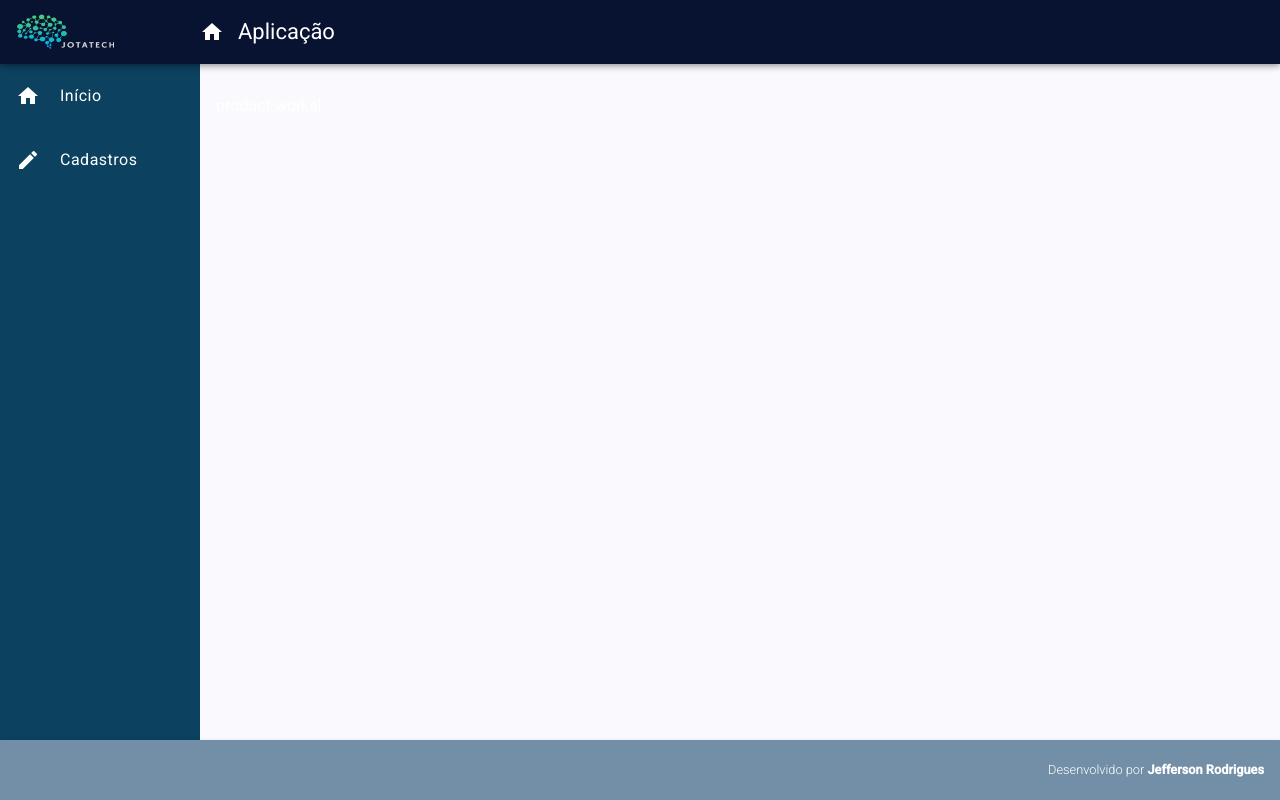
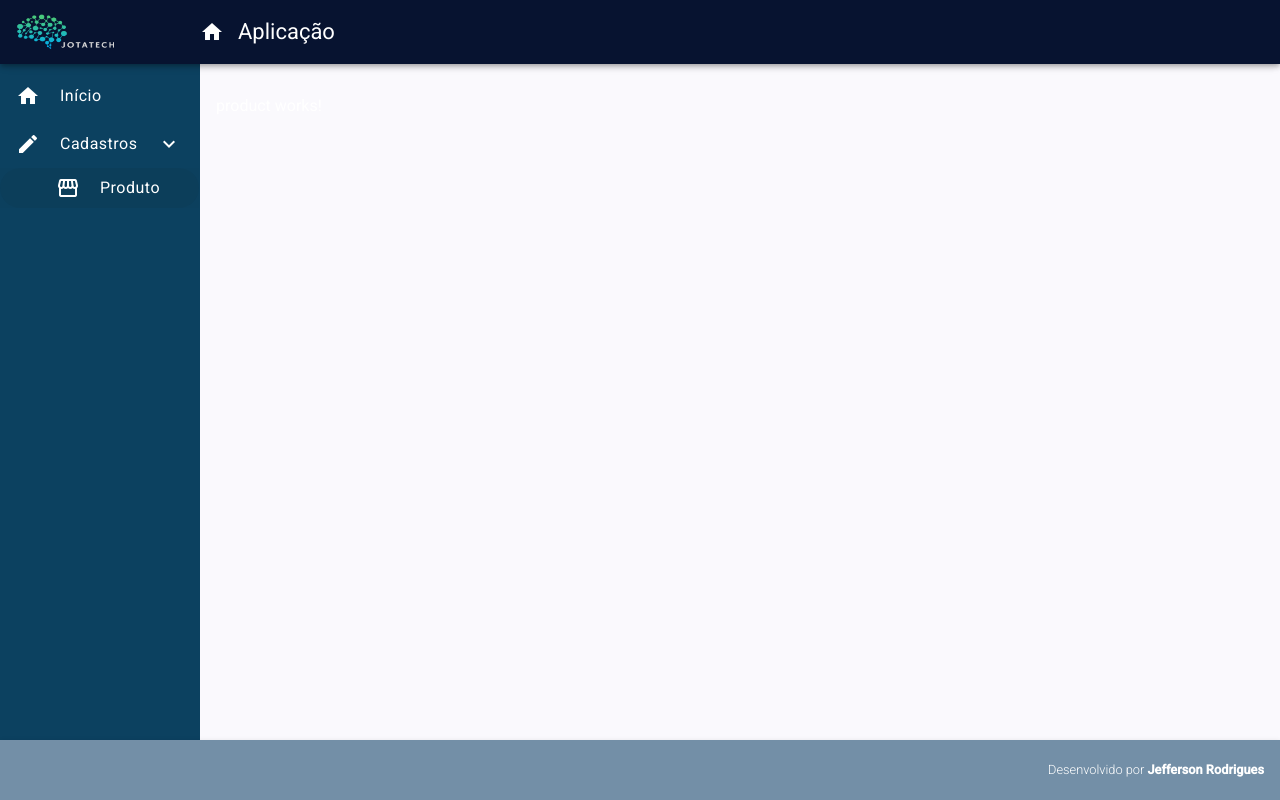
Before and after one commit to Jeff-Rdg/Stock_v2, an Angular app: page /register/product in a window 1280 px wide. Built offline with nearby package versions, Linux system fonts and the light colour scheme.

Commit message:
modify: implements dinamic nav component

```diff
--- a/src/app/shared/components/nav/nav.component.html
+++ b/src/app/shared/components/nav/nav.component.html
@@ -1,13 +1,43 @@
-<mat-sidenav-container class="container ">
-  <mat-sidenav #sidenav class="side-nav" mode="side" opened >
-    <mat-nav-list *ngFor="let item of navItems" class="nav-list">
-      <a mat-list-item [routerLink]="item.route">
-        <i class="material-icons v-middle">{{item.icon}}</i>
-        <span>{{item.label}}</span>
-      </a>
+<mat-sidenav-container class="container">
+  <mat-sidenav #sidenav class="side-nav" mode="side" opened>
+    <mat-nav-list class="nav-list">
+      <ng-container *ngFor="let item of navItems()">
+        <div *ngIf="item.children; else singleItem">
+          <a mat-list-item
+             (click)="toggleItem(item)"
+             [class.expanded]="item.isExpanded"
+             [class.active-parent]="isActive(item.route) ||
+                (item.children && hasActiveChild(item))">
+            <i class="material-icons v-middle">{{item.icon}}</i>
+            <span>{{item.label}}</span>
+            <i class=" material-icons toggle-icon v-middle">
+              {{item.isExpanded ? 'expand_less' : 'expand_more'}}
+            </i>
+          </a>
+          <div *ngIf="item.isExpanded" class="subitems">
+            <a *ngFor="let child of item.children"
+               mat-list-item
+               class="subitem"
+               [routerLink]="child.route"
+               routerLinkActive="active">
+              <i class="material-icons v-middle">{{child.icon}}</i>
+              <span>{{child.label}}</span>
+            </a>
+          </div>
+        </div>
+        <ng-template #singleItem>
+          <a mat-list-item
+             [routerLink]="item.route"
+             routerLinkActive="active">
+            <i class="material-icons v-middle">{{item.icon}}</i>
+            <span>{{item.label}}</span>
+          </a>
+        </ng-template>
+      </ng-container>
     </mat-nav-list>
   </mat-sidenav>
+
   <mat-sidenav-content class="content">
-    <router-outlet/>
+    <router-outlet></router-outlet>
   </mat-sidenav-content>
 </mat-sidenav-container>
--- a/src/app/shared/components/nav/nav.component.scss
+++ b/src/app/shared/components/nav/nav.component.scss
@@ -22,3 +22,27 @@ mat-sidenav-content {
   height: 100%;
   box-sizing: border-box;
 }
+
+.subitems {
+  overflow: hidden;
+  background: rgba(0, 0, 0, 0.02);
+
+  .subitem {
+    padding-left: 56px !important;
+    height: 40px !important;
+
+    &.active {
+      background: rgba(0, 0, 0, 0.04);
+      font-weight: 500;
+    }
+  }
+}
+
+.toggle-icon {
+  margin-left: auto;
+  transition: transform 0.2s;
+
+  .expanded & {
+    transform: rotate(180deg);
+  }
+}
--- a/src/app/shared/components/nav/nav.component.ts
+++ b/src/app/shared/components/nav/nav.component.ts
@@ -1,39 +1,110 @@
-import { Component } from '@angular/core';
+import { Component, inject, OnInit, signal } from '@angular/core';
 import { MatSidenavModule } from '@angular/material/sidenav';
 import { MatListModule } from '@angular/material/list';
-import { Route, RouterLink, RouterOutlet } from '@angular/router';
+import {
+  NavigationEnd,
+  Route,
+  Router,
+  RouterLink,
+  RouterLinkActive,
+  RouterOutlet,
+} from '@angular/router';
 import { PublicRoute } from '../../layout/public/public.routes';
-import { NgForOf } from '@angular/common';
+import { NgForOf, NgIf } from '@angular/common';
+import { filter } from 'rxjs';
+
+interface NavItem {
+  label: string;
+  icon: string;
+  route?: string;
+  children?: NavItem[];
+  isExpanded?: boolean;
+}
 
 @Component({
   selector: 'app-nav',
-  imports: [MatSidenavModule, MatListModule, RouterOutlet, NgForOf, RouterLink],
+  imports: [
+    MatSidenavModule,
+    MatListModule,
+    RouterOutlet,
+    NgForOf,
+    RouterLink,
+    RouterLinkActive,
+    NgIf,
+  ],
   standalone: true,
   templateUrl: './nav.component.html',
   styleUrl: './nav.component.scss',
 })
-export class NavComponent {
-  navItems: {
-    label: string;
-    route: string;
-    icon: string;
-  }[] = [];
+export class NavComponent implements OnInit {
+  private router = inject(Router);
+  navItems = signal<NavItem[]>([]);
+
+  ngOnInit() {
+    this.navItems.set(this.buildNavItems(PublicRoute.children || []));
+
+    this.updateExpandedState();
+    this.router.events
+      .pipe(filter((event) => event instanceof NavigationEnd))
+      .subscribe(() => this.updateExpandedState());
+  }
 
   constructor() {
-    this.getMenuItems(PublicRoute);
+    const routerConfig = this.router.config.find((r) => r.path === '');
+    if (routerConfig?.children) {
+      this.navItems.set(this.buildNavItems(routerConfig.children));
+    }
   }
 
-  private getMenuItems(route: Route) {
-    if (route.children) {
-      route.children.forEach((child) => {
-        if (child?.data && child.data['title'] && child.data['icon']) {
-          this.navItems.push({
-            label: child.data['title'],
-            route: '/' + child.path,
-            icon: child.data['icon'],
-          });
+  buildNavItems(routes: Route[], parentPath: string = ''): NavItem[] {
+    return routes
+      .filter((route) => route.data?.['title'] && route?.data?.['icon'])
+      .map((route) => {
+        const isRootRoute = route.path === '';
+        const fullPath = isRootRoute
+          ? '/'
+          : `${parentPath}/${route.path}`.replace('//', '/');
+
+        const navItem: NavItem = {
+          label: route.data!['title'],
+          icon: route.data!['icon'],
+          route: isRootRoute ? '/' : fullPath,
+          isExpanded: false,
+        };
+
+        if (route.children) {
+          navItem.children = this.buildNavItems(route.children, fullPath);
         }
+
+        return navItem;
       });
+  }
+
+  private updateExpandedState() {
+    this.navItems.update((items) =>
+      items.map((item) => ({
+        ...item,
+        isExpanded: item.children
+          ? item.children.some((child) =>
+              this.router.isActive(child.route || '', false),
+            )
+          : false,
+      })),
+    );
+  }
+
+  toggleItem(item: NavItem) {
+    item.isExpanded = !item.isExpanded;
+    if (item.isExpanded && !item.route && item.children?.length) {
+      this.router.navigateByUrl(item.children[0].route!);
     }
   }
+
+  isActive(url?: string): boolean {
+    return url ? this.router.isActive(url, false) : false;
+  }
+
+  hasActiveChild(item: NavItem): boolean {
+    return item.children?.some((child) => this.isActive(child.route)) ?? false;
+  }
 }
```
